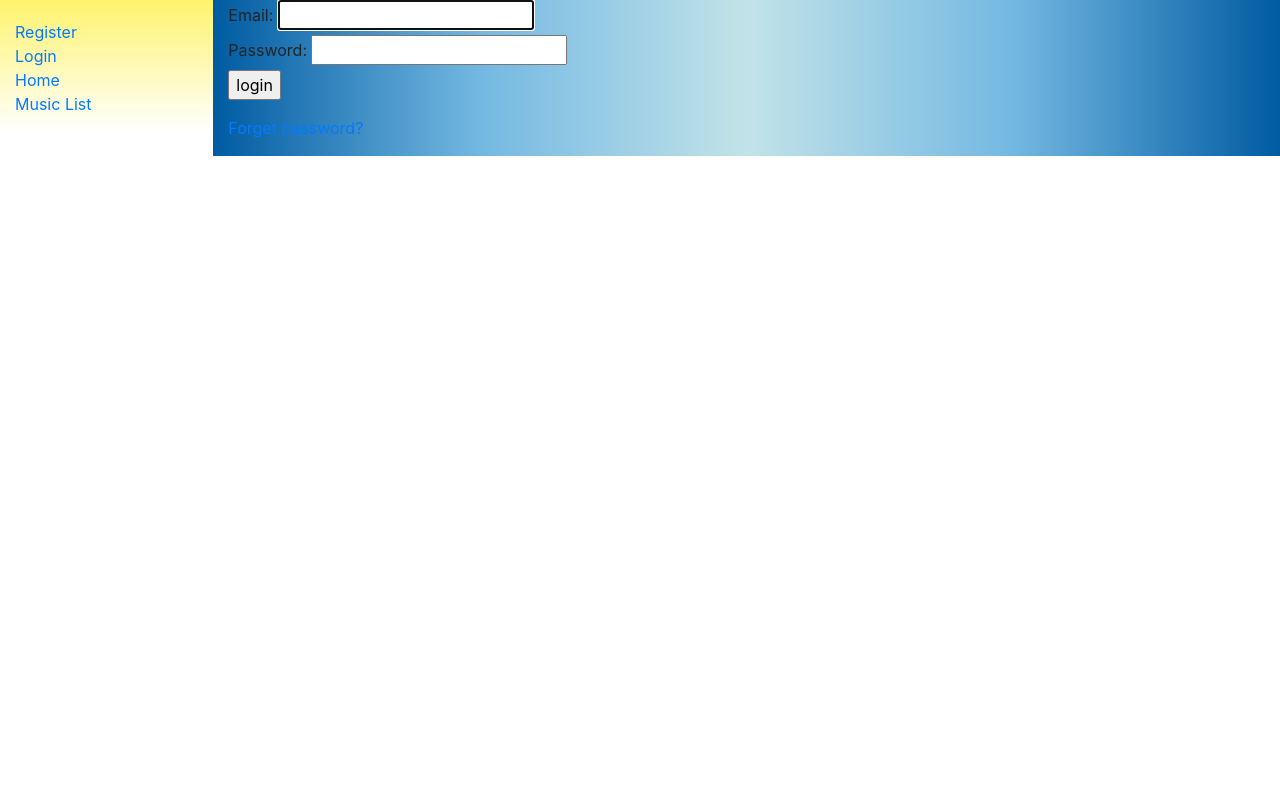
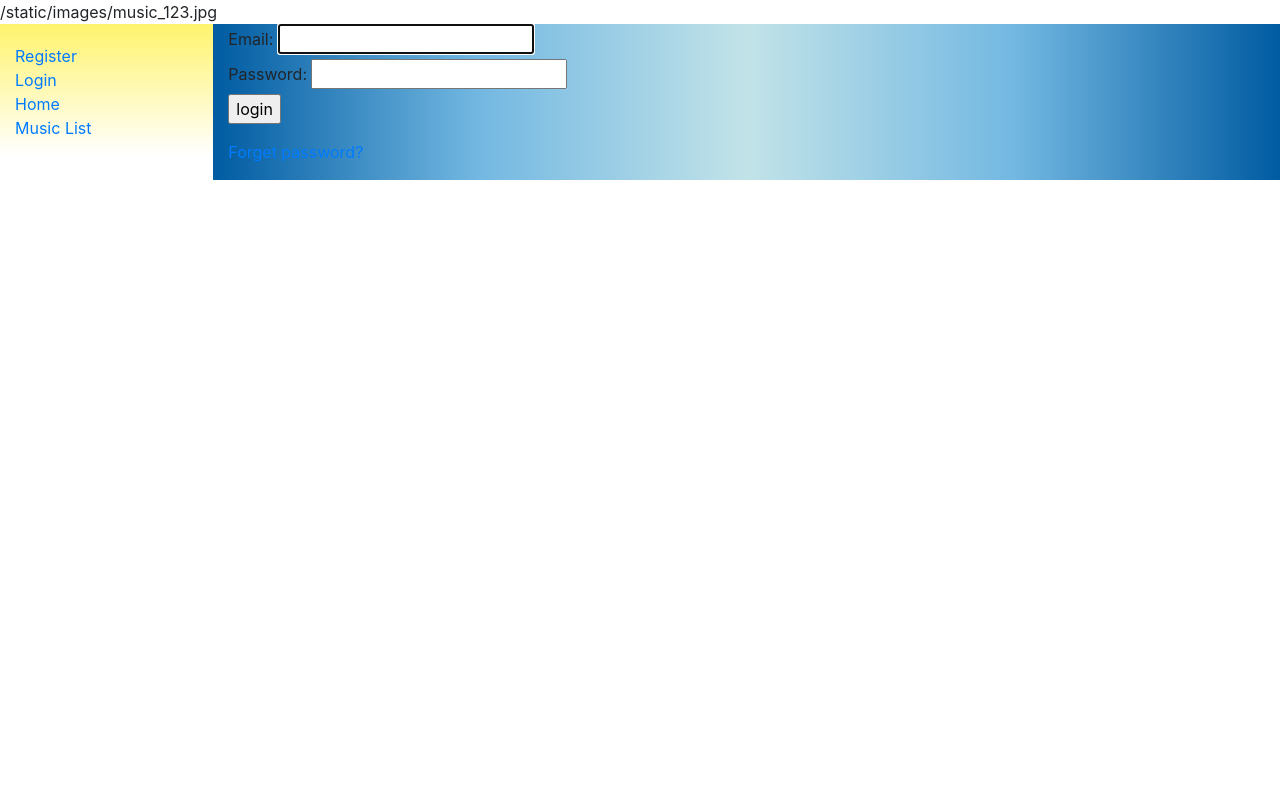
Before and after one commit to Tinky1224/sekai, a Django app: page /accounts/login/?next=/catalog/add_music/ in a window 1280 px wide. Run offline with Django 4.2, Linux system fonts and the light colour scheme; some libraries are stand-ins or nearby versions.

Commit message:
add images

```diff
--- a/catalog/templates/base.html
+++ b/catalog/templates/base.html
@@ -27,6 +27,7 @@
     </head>
 
     <body>
+        {% static 'images/music_' %}{{123}}.jpg
         <div class="container-fluid">
             <div class="row">
                 <div class="col-sm-2" id="sidebar">
```
